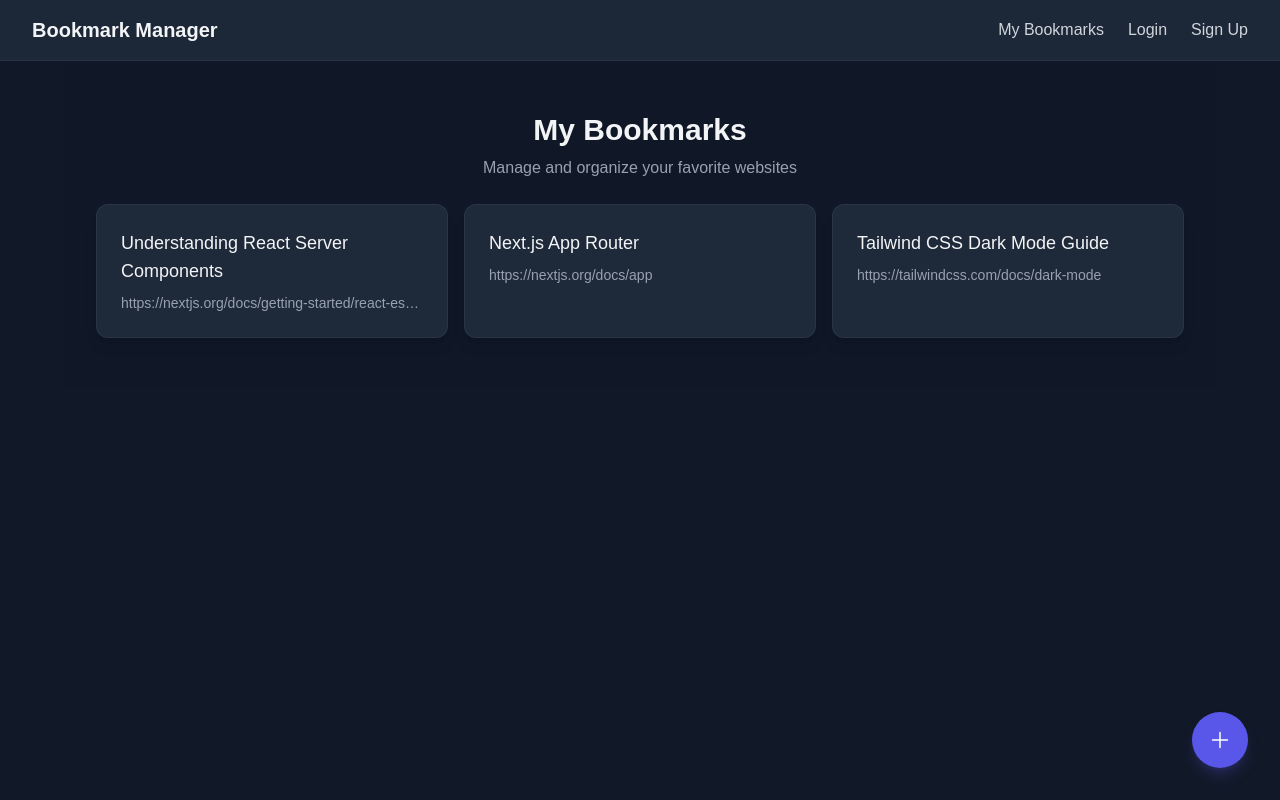
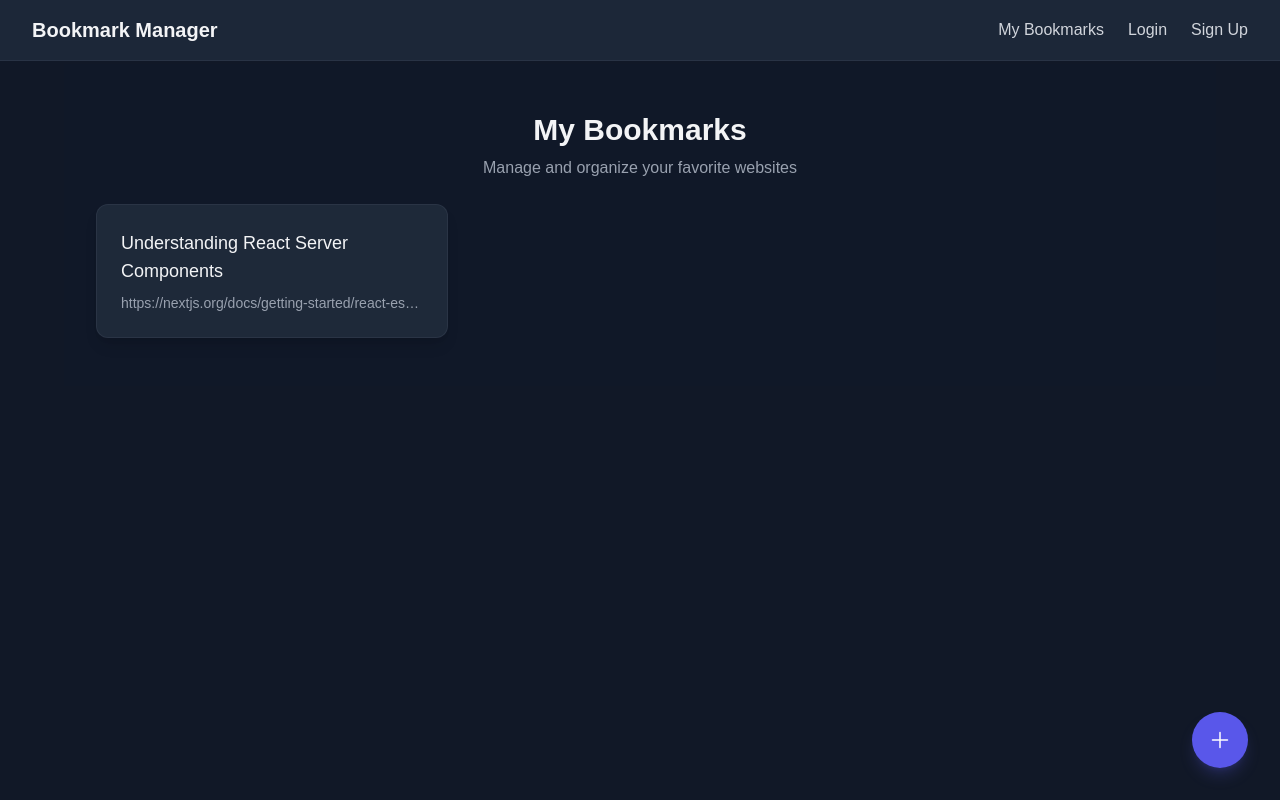
Before and after one commit to gary-zhou-98/Bookmark_Manager_With_AI_Summarization, a Next.js app in the folder client/: page /home/1 in a window 1280 px wide. Built offline with nearby package versions, Linux system fonts and the light colour scheme; no server answers.

Commit message:
[Client[ Create Context and API request to /Bookmarks
- Create BookmarkContext which will provide a global state for bookmarks for the User and all bookmark-related handling
- Create API request to GET /bookmark to fetch bookmarks

```diff
--- /dev/null
+++ b/client/src/api/bookmarkAPI.ts
@@ -0,0 +1,20 @@
+import axios from "axios";
+
+import { envConfig } from "@/config/env";
+
+axios.defaults.withCredentials = true;
+
+export async function fetchAllBookmarks() {
+  try {
+    const response = await axios.get(`${envConfig.apiUrl}/bookmarks`);
+    console.log(response.data);
+    return response.data;
+  } catch (error) {
+    if (axios.isAxiosError(error)) {
+      throw (
+        error.response?.data || "An error occurred while fetching bookmarks"
+      );
+    }
+    throw error;
+  }
+}
--- a/client/src/app/home/[id]/page.tsx
+++ b/client/src/app/home/[id]/page.tsx
@@ -3,24 +3,18 @@
 import Link from "next/link";
 import "@/styles/homePage.css";
 import { PlusIcon } from "@heroicons/react/24/solid";
+import { Bookmark } from "@/models/Bookmark";
 
 // Temporary mock data
 const mockBookmarks = [
-  {
-    id: 1,
-    title: "Understanding React Server Components",
-    url: "https://nextjs.org/docs/getting-started/react-essentials#server-components",
-  },
-  {
-    id: 2,
-    title: "Next.js App Router",
-    url: "https://nextjs.org/docs/app",
-  },
-  {
-    id: 3,
-    title: "Tailwind CSS Dark Mode Guide",
-    url: "https://tailwindcss.com/docs/dark-mode",
-  },
+  new Bookmark(
+    "1",
+    "Understanding React Server Components",
+    "https://nextjs.org/docs/getting-started/react-essentials#server-components",
+    new Date(),
+    null,
+    null
+  ),
   // Add more mock items as needed
 ];
 
--- a/client/src/app/layout.tsx
+++ b/client/src/app/layout.tsx
@@ -3,6 +3,7 @@ import { Geist, Geist_Mono } from "next/font/google";
 import "./globals.css";
 import Header from "@/components/header/Header";
 import { AuthProvider } from "@/context/AuthContext";
+import { BookmarkProvider } from "@/context/BookmarkContext";
 
 const geistSans = Geist({
   variable: "--font-geist-sans",
@@ -27,12 +28,14 @@ export default function RootLayout({
   return (
     <html lang="en">
       <AuthProvider>
+        <BookmarkProvider>
           <body
             className={`${geistSans.variable} ${geistMono.variable} antialiased`}
           >
             <Header />
             <main className="main-container">{children}</main>
           </body>
+        </BookmarkProvider>
       </AuthProvider>
     </html>
   );
--- /dev/null
+++ b/client/src/context/BookmarkContext.tsx
@@ -0,0 +1,45 @@
+"use client";
+
+import { createContext, useContext, useState, useCallback } from "react";
+import { Bookmark } from "@/models/Bookmark";
+import { fetchAllBookmarks } from "@/api/bookmarkAPI";
+
+interface BookmarkContextType {
+  bookmarks: Bookmark[];
+  fetchBookmarks: () => void;
+}
+
+const BookmarkContext = createContext<BookmarkContextType | undefined>(
+  undefined
+);
+
+export const BookmarkProvider = ({
+  children,
+}: {
+  children: React.ReactNode;
+}) => {
+  const [bookmarks, setBookmarks] = useState<Bookmark[]>([]);
+
+  const fetchBookmarks = useCallback(async () => {
+    try {
+      const bookmarks = await fetchAllBookmarks();
+      setBookmarks(bookmarks);
+    } catch (error) {
+      console.error("Error fetching bookmarks:", error);
+    }
+  }, [setBookmarks]);
+
+  return (
+    <BookmarkContext.Provider value={{ bookmarks, fetchBookmarks }}>
+      {children}
+    </BookmarkContext.Provider>
+  );
+};
+
+export const useBookmark = () => {
+  const context = useContext(BookmarkContext);
+  if (!context) {
+    throw new Error("useBookmark must be used within a BookmarkProvider");
+  }
+  return context;
+};
```
Lines whose indentation alone changed are shown as unchanged.
